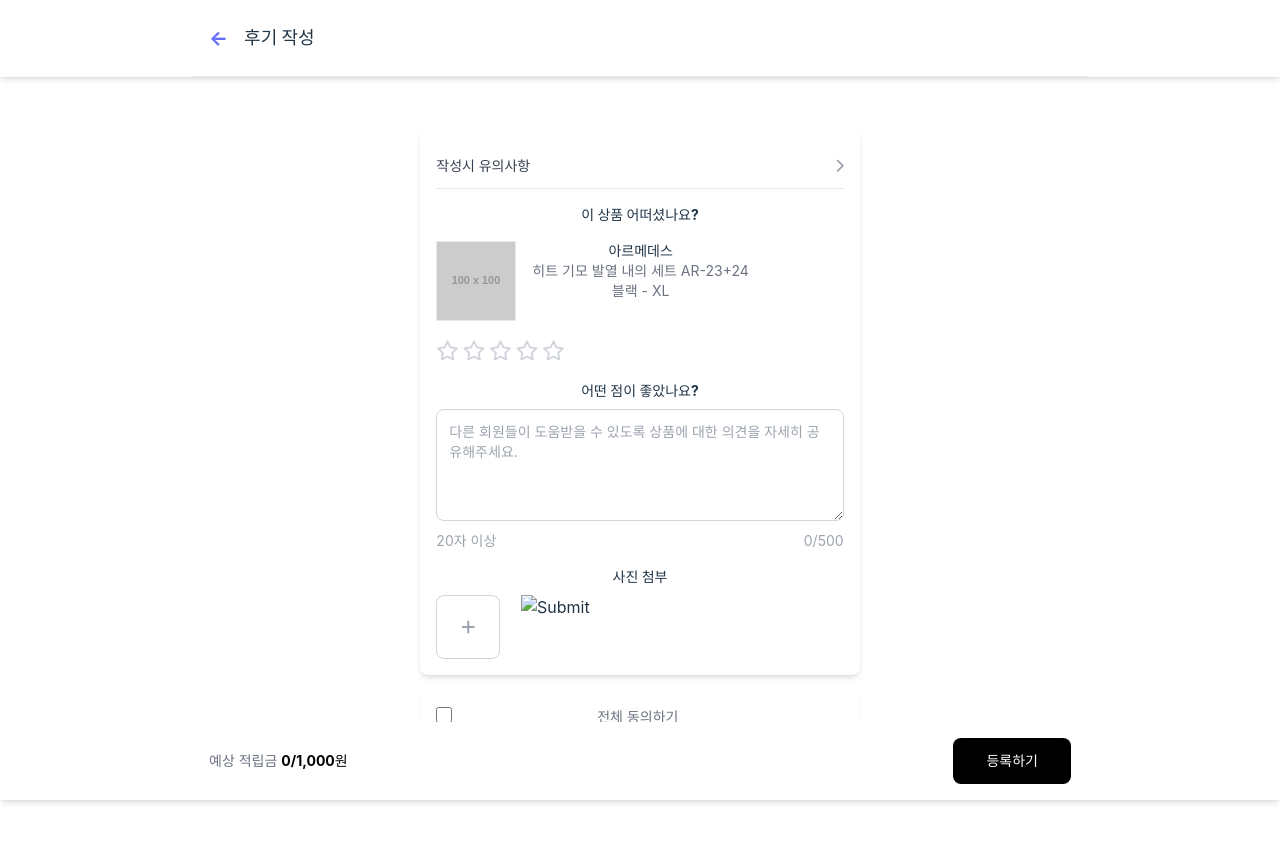
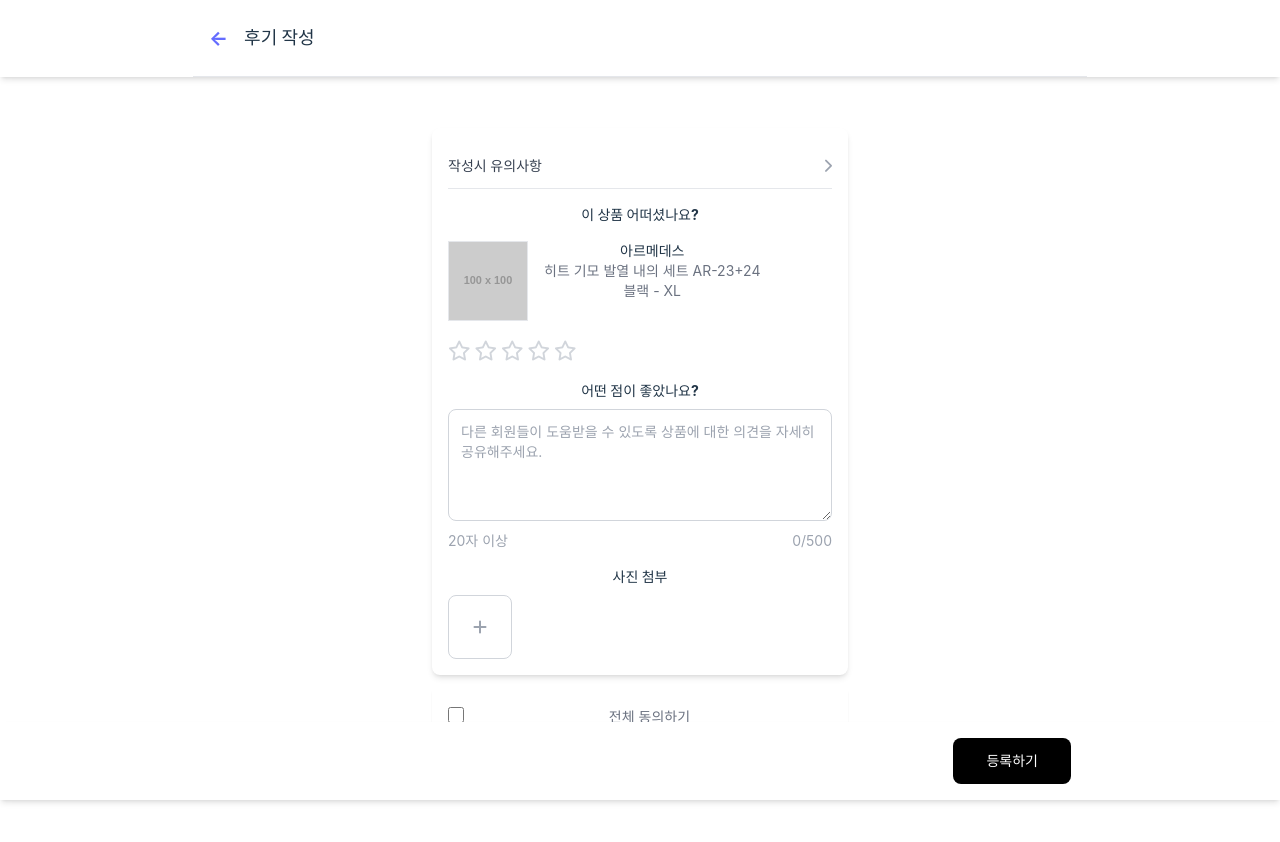
Before and after one commit to beyond-sw-camp/be12-2nd-5ven-bread_book, a Vue app: page /review in a window 1280 px wide. Shown: the top 842 px of the page. Built offline with nearby package versions, Linux system fonts and the light colour scheme.

Commit message:
[Feat] 리뷰 별점 기능 추가 #25 리뷰 별점 기능 추가 리뷰 페이지 이동 init 파일 이동

```diff
--- a/src/pages/member/Review.vue
+++ b/src/pages/review/Review.vue
@@ -1,5 +1,19 @@
 <script setup>
-
+import { ref } from 'vue';
+const score = ref(0)
+const checkScore = ref(0)
+const checkFlag = ref(false);
+const checkStar = (index) => {
+    checkFlag.value = true;
+    checkScore.value = index
+}
+const hoverStar = (index) => {
+    console.log(index)
+    score.value = index
+}
+const outStar = (index) => {
+    score.value = 0
+}
 </script>
 
 <template>
@@ -35,11 +49,11 @@
                     </div>
                 </div>
                 <div class="mt-4 flex gap-1">
-                    <i class="far fa-star text-gray-300 text-xl"></i>
-                    <i class="far fa-star text-gray-300 text-xl"></i>
-                    <i class="far fa-star text-gray-300 text-xl"></i>
-                    <i class="far fa-star text-gray-300 text-xl"></i>
-                    <i class="far fa-star text-gray-300 text-xl"></i>
+                    <div class="star" v-for="index in 5" :key="index" @click="checkStar(index)" @mouseover="hoverStar(index)" @mouseleave="outStar()">
+                        <i v-if="index<=score && index>checkScore" class="fas fa-star text-gray-300 text-xl"></i>
+                        <i v-else-if="index<=checkScore" class="fas fa-star text-black-300 text-xl"></i>
+                        <i v-else class="far fa-star text-gray-300 text-xl"></i>
+                    </div>
                 </div>
             </div>
 
@@ -63,8 +77,8 @@
                         class="border border-gray-300 rounded-lg flex flex-col items-center justify-center w-16 h-16 text-gray-400 cursor-pointer">
                         <i class="fas fa-plus"></i>
                     </label>
-                    <!-- <input type="file" id="image-upload" accept="image/*" multiple onchange="previewImages(event)"> -->
-                    <input type="image" src="">
+                    <input type="file" id="image-upload" accept="image/*" multiple onchange="previewImages(event)">
+                    <!-- <input type="file" src=""> -->
                 </div>
             </div>
         </div>
@@ -84,7 +98,7 @@
     <!-- Footer -->
     <footer class="fixed bottom-0 left-0 right-0 bg-white shadow-md z-50">
         <div class="w-full max-w-[894px] mx-auto px-4 py-4 flex justify-between items-center">
-            <p class="text-sm text-gray-500">예상 적립금 <span class="font-bold text-black">0/1,000원</span></p>
+            <p class="text-sm text-gray-500"> <span class="font-bold text-black"></span></p>
             <button class="bg-black text-white text-sm font-bold py-3 px-8 rounded-lg">등록하기</button>
         </div>
     </footer>
--- a/src/router/index.js
+++ b/src/router/index.js
@@ -5,7 +5,7 @@ import LoginView from "../pages/member/Login.vue"
 import Signup from '../pages/member/Signup.vue';
 import SignupSuccess from '../pages/member/SignupSuccess.vue';
 import findIdPw from '../pages/member/findIdPw.vue';
-import Review from '../pages/member/Review.vue';
+import Review from '../pages/review/Review.vue';
 import Chat from '../pages/chat/Chat.vue';
 import ChatRoomList from '../pages/chat/ChatRoomList.vue';
 import MyProduct from '../pages/mypage/MyProduct.vue';
```
Also changed, not shown: 1 other file (tests, documents, lock files or other folders).
